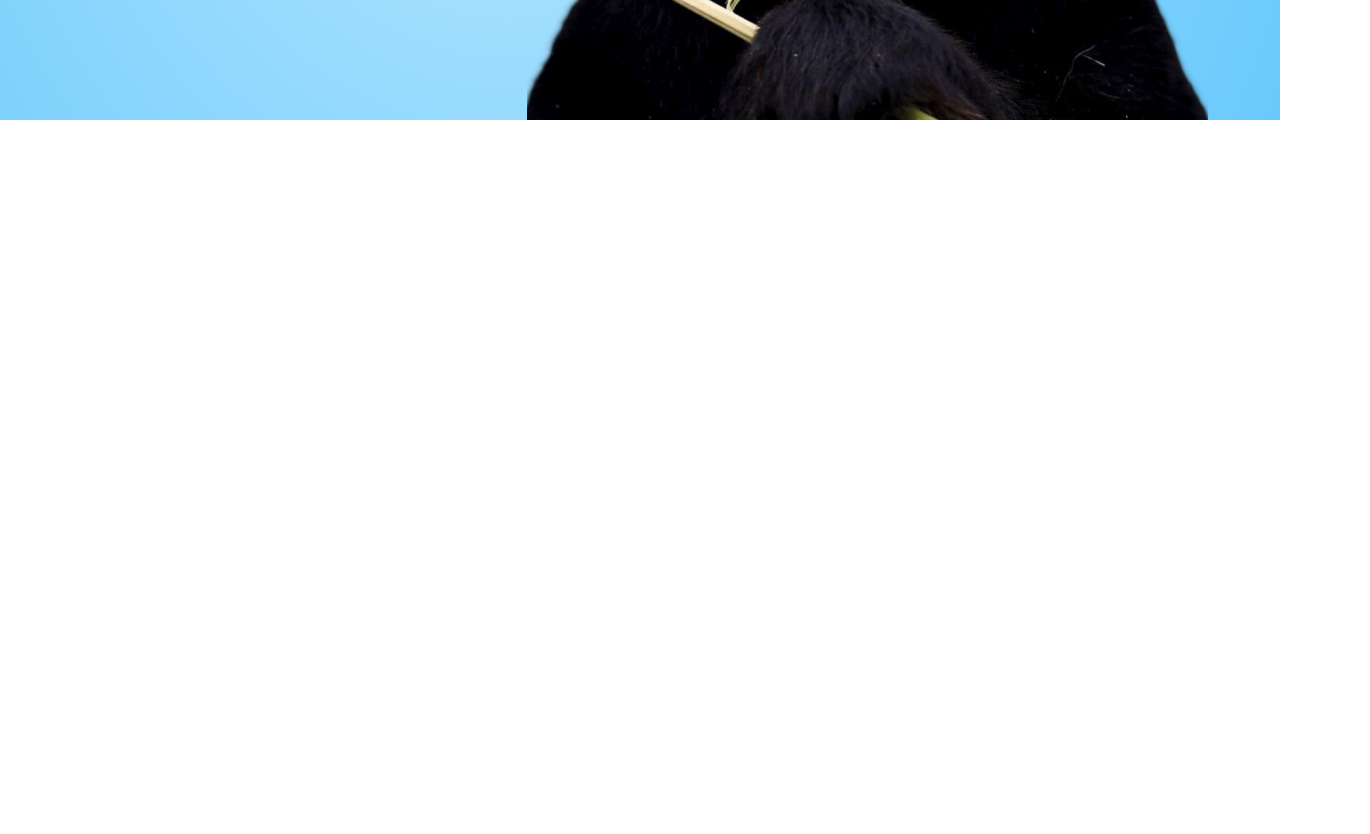
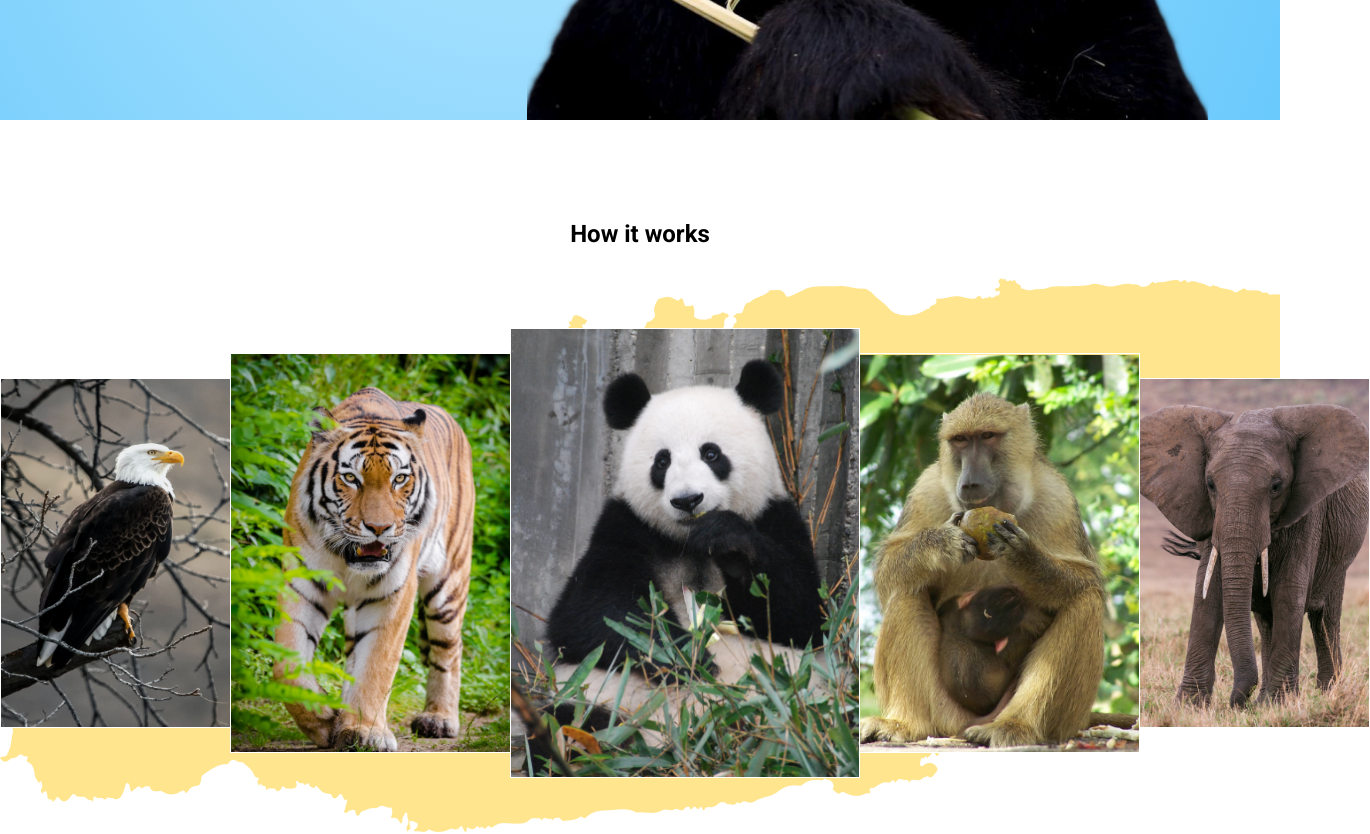
Before and after one commit to kvmbvr/online-zoo, a React (Create React App) app: page / in a window 1280 px wide. Shown: the part 580-1414 px from the top of the page, 1370 px wide, since content can reach past the window. Before the commit the page ends 800 px from the top, so only its background shows below. Built offline with nearby package versions, Linux system fonts and the light colour scheme.

Commit message:
fix: fix tag names in How.module.scss

```diff
--- a/src/App.js
+++ b/src/App.js
@@ -7,7 +7,7 @@ const App = () => {
   return (
     <>
       <Top />
-      {/* <How /> */}
+      <How />
     </>
   )
 }
--- a/src/components/How/How.module.scss
+++ b/src/components/How/How.module.scss
@@ -2,8 +2,6 @@ $img-border-color: #fff;
 
 .how {
   padding: 100px 0;
-
-
 }
 
 .how__container {
@@ -37,32 +35,32 @@ $img-border-color: #fff;
   object-fit: cover;
   border: 1px solid $img-border-color;
 
-  .how__image:nth-child(1) {
+  &:nth-child(1) {
     width: 250px;
     height: 350px;
     margin-right: -20px;
   }
 
-  .how__image:nth-child(2) {
+  &:nth-child(2) {
     width: 300px;
     height: 400px;
     margin-right: -20px;
   }
 
-  .how__image:nth-child(3) {
+  &:nth-child(3) {
     width: 350px;
     height: 450px;
     margin-right: -20px;
   }
 
-  .how__image:nth-child(4) {
+  &:nth-child(4) {
     width: 300px;
     height: 400px;
     z-index: -1;
     margin-right: -20px;
   }
 
-  .how__image:nth-child(5) {
+  &:nth-child(5) {
     width: 250px;
     height: 350px;
     z-index: -2;
```
